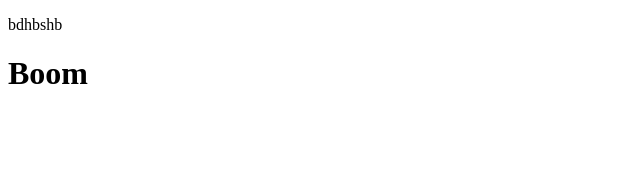
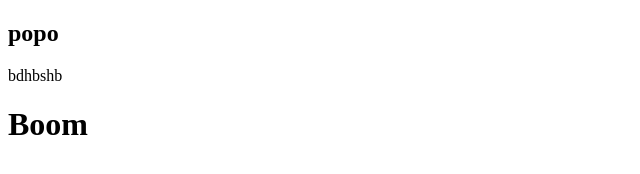
Before and after one commit to EtsHasade/Git-Workflow-Test, a plain HTML site: page index.html in a window 1280 px wide. Shown: the whole page, without its empty margins (0-640 px from the left). Drawn offline with Linux system fonts and the light colour scheme.

Commit message:
add popo

```diff
--- a/index.html
+++ b/index.html
@@ -8,7 +8,7 @@
 </head>
 
 <body>
-
+<h2>popo</h2>
 
     <p>bdhbshb</p>
     <h1>Boom</h1>
```
